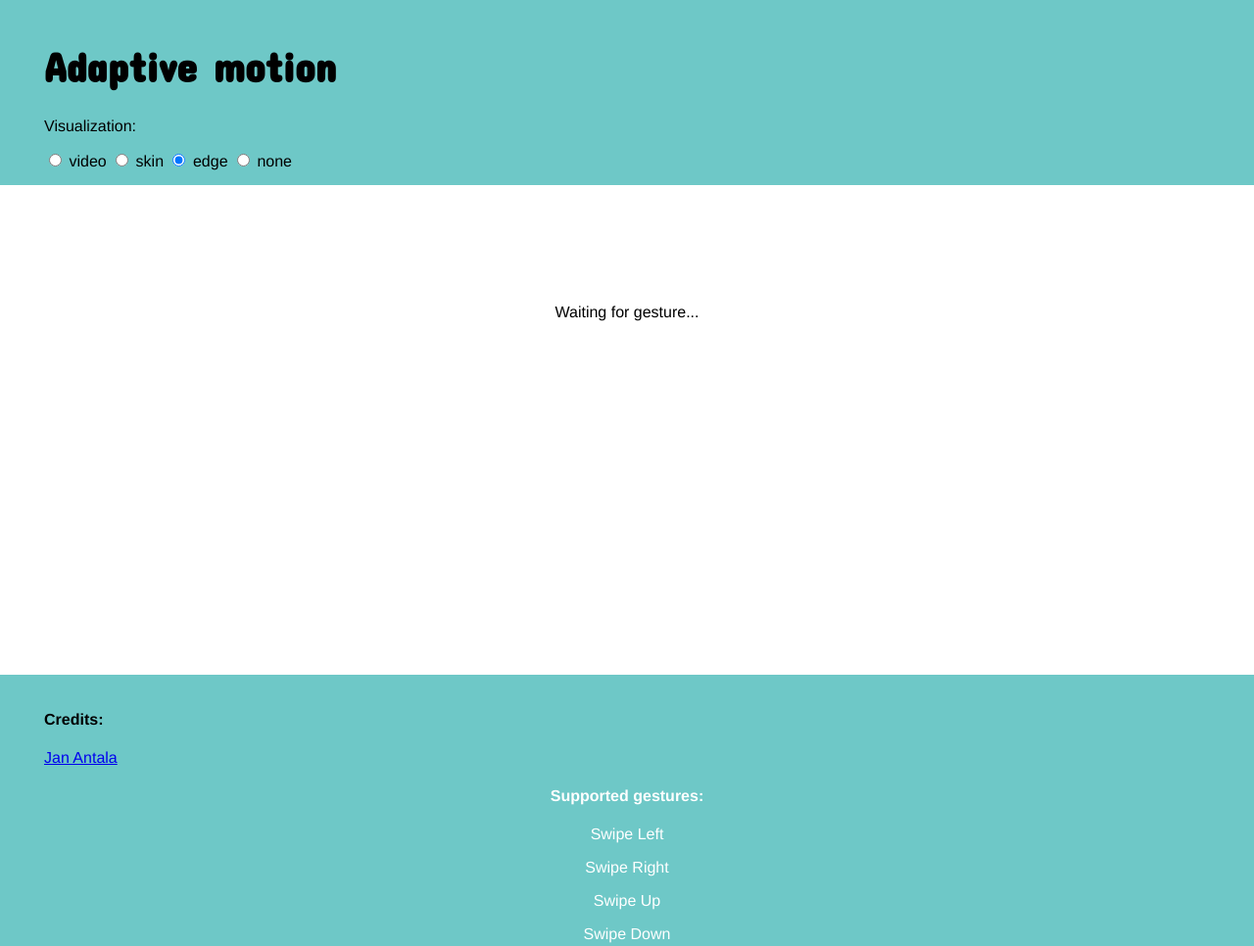
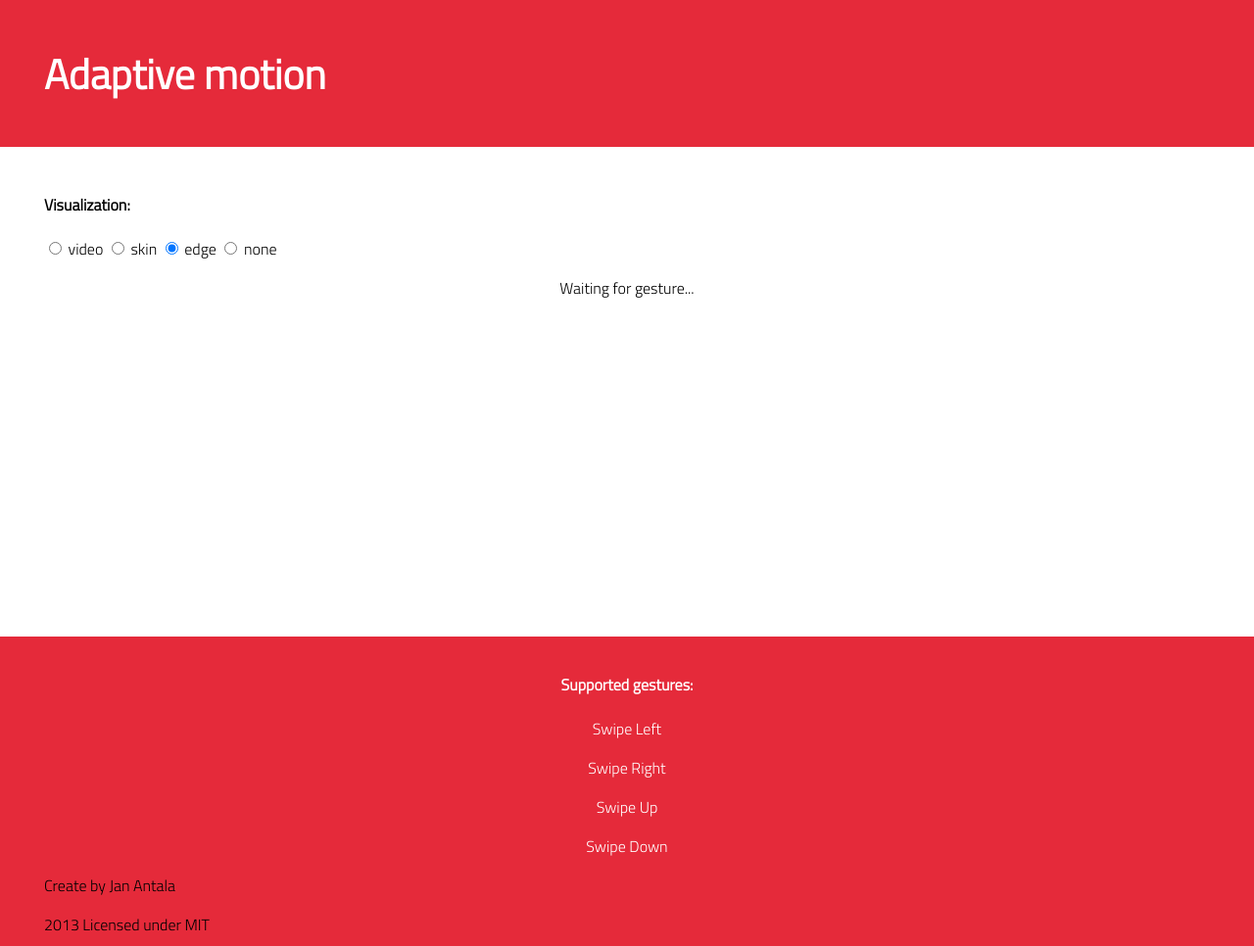
Before and after one commit to janantala/angular-adaptive-motion, a website: page demo/index.html in a window 1280 px wide. Shown: the top 966 px of the page at 98% size. Drawn offline with nearby package versions, Linux system fonts and the light colour scheme; some packages are replaced by stand-ins of ours.

Commit message:
update demo style

```diff
--- a/demo/index.html
+++ b/demo/index.html
@@ -5,11 +5,11 @@
 <meta http-equiv="X-UA-Compatible" content="IE=edge,chrome=1">
 <meta name="viewport" content="width=device-width, initial-scale=1">
 <title>AngularJS • motion</title>
-<link href='http://fonts.googleapis.com/css?family=Concert+One' rel='stylesheet' type='text/css'>
+<link href='http://fonts.googleapis.com/css?family=Titillium+Web:200,300' rel='stylesheet' type='text/css'>
 <style>
   [ng-cloak] { display: none; }
   html, body {
-    font-family: helvetica;
+    font-family: 'Titillium Web', sans-serif;
     padding: 0;
     margin: 0;
   }
@@ -21,12 +21,13 @@
   }
 
   h1 {
-    font-family: 'Concert One', cursive;
+
     font-size: 42px;
+    color: white;
   }
 
   .header, .footer {
-    background: rgb(110,200,199);
+    background: rgb(229,42,58);
     padding: 10px 0;
   }
 
@@ -37,7 +38,7 @@
   }
 
   .content {
-    padding: 100px 0;
+    padding: 20px 0;
     position: relative;
     background: white;
 
@@ -85,19 +86,19 @@
 
     <div class="header">
       <div class="container">
-        <h1 class="center">Adaptive motion</h1>
-
-        <p>Visualization:</p>
-
-        <label><input type="radio" ng-model="visualization" value="video">  video </label>
-        <label><input type="radio" ng-model="visualization" value="skin"> skin </label>
-        <label><input type="radio" ng-model="visualization" value="edge"> edge </label>
-        <label><input type="radio" ng-model="visualization" value="none"> none </label>
+        <h1 class="center title">Adaptive motion</h1>
       </div>
     </div>
 
     <div class="content">
       <div class="container">
+        <h4>Visualization:</h4>
+
+        <label><input type="radio" ng-model="visualization" value="video"> video </label>
+        <label><input type="radio" ng-model="visualization" value="skin"> skin </label>
+        <label><input type="radio" ng-model="visualization" value="edge"> edge </label>
+        <label><input type="radio" ng-model="visualization" value="none"> none </label>
+
         <div ng-switch="visualization">
           <canvas adaptive-motion="video" ng-switch-when="video" class="canvas"></canvas>
           <canvas adaptive-motion="skin" ng-switch-when="skin" class="canvas"></canvas>
@@ -116,9 +117,6 @@
 
     <div class="footer">
       <div class="container">
-        <h4>Credits:</h4>
-        <p><a href="http://twitter.com/janantala">Jan Antala</a></p>
-
         <div class="supported">
           <h4>Supported gestures:</h4>
           <p>Swipe Left</p>
@@ -126,6 +124,9 @@
           <p>Swipe Up</p>
           <p>Swipe Down</p>
         </div>
+
+        <p>Create by Jan Antala</p>
+        <p>2013 Licensed under MIT</p>
       </div>
     </div>
 
```
